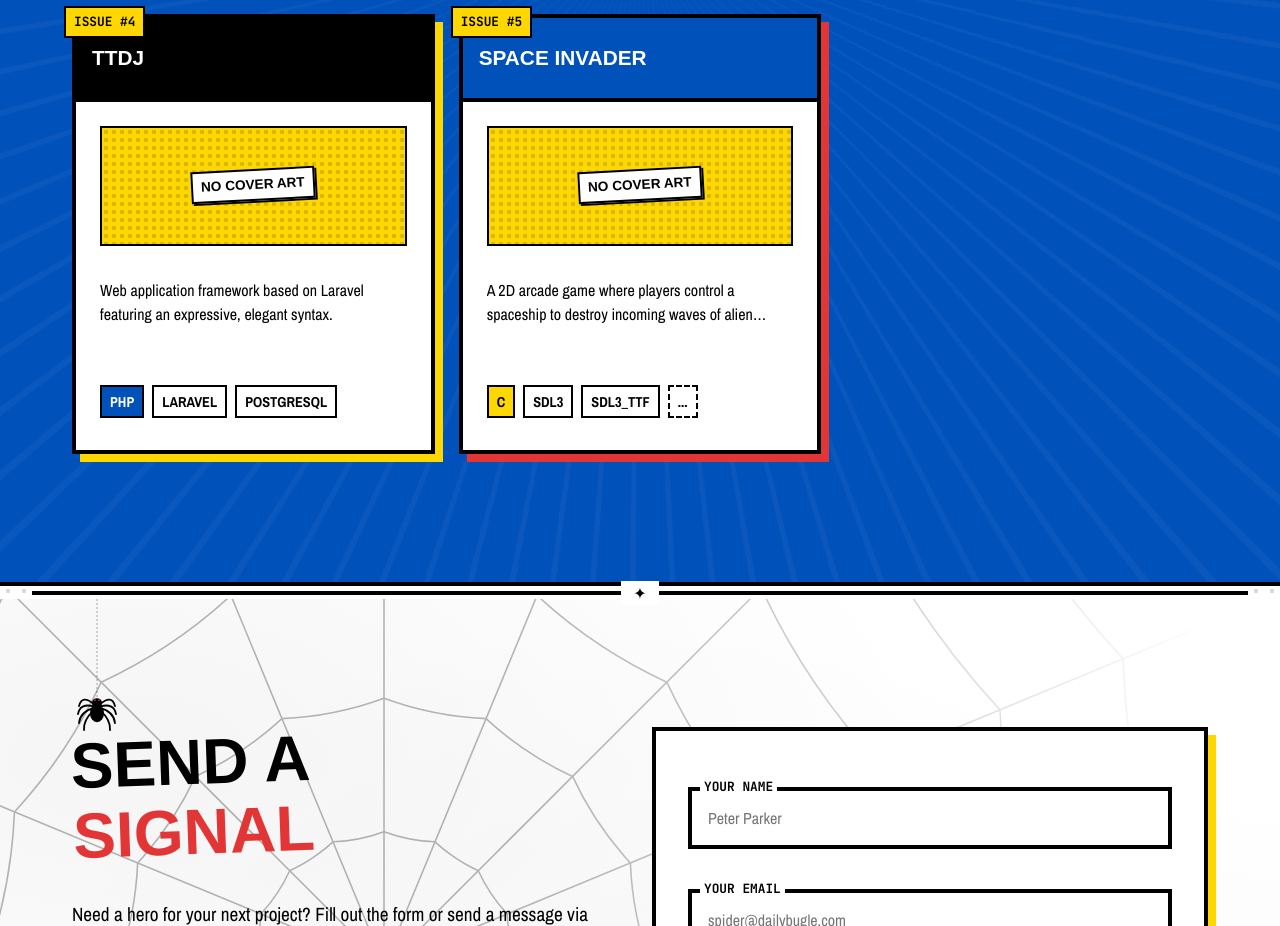
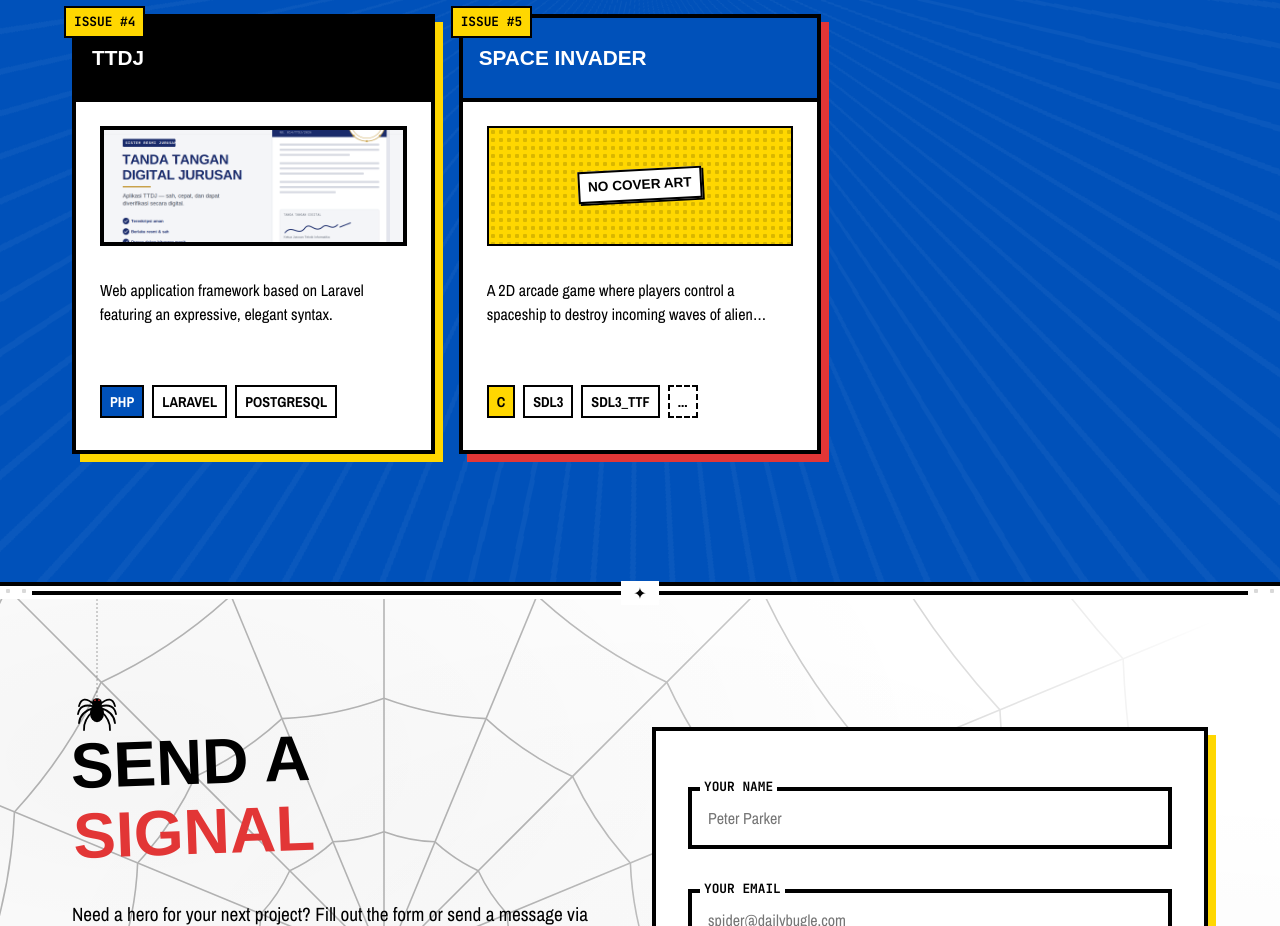
Before and after one commit to Saintfai/portfolio, a Next.js app: page / in a window 1280 px wide. Shown: the part 2841-3767 px from the top of the page. Built offline with nearby package versions, Linux system fonts and the light colour scheme; a web font is replaced by a local one.

Commit message:
Add TTDJ image and update portfolio entry

```diff
--- a/app/data/portfolio.ts
+++ b/app/data/portfolio.ts
@@ -53,7 +53,7 @@ export const portfolioData = {
     {
       id: "4",
       title: "TTDJ",
-      image: "",
+      image: "/TTDJ.png",
       description: "Web application framework based on Laravel featuring an expressive, elegant syntax.",
       fullDescription: "A digital signature application built on top of the Laravel framework that streamlines web development overheads by utilizing standard routing mechanisms, robust dependency injection containers, intuitive database ORM, background queues, and customizable schema migrations.",
       year: "2026",
```
Also changed, not shown: public/TTDJ.png (added).
